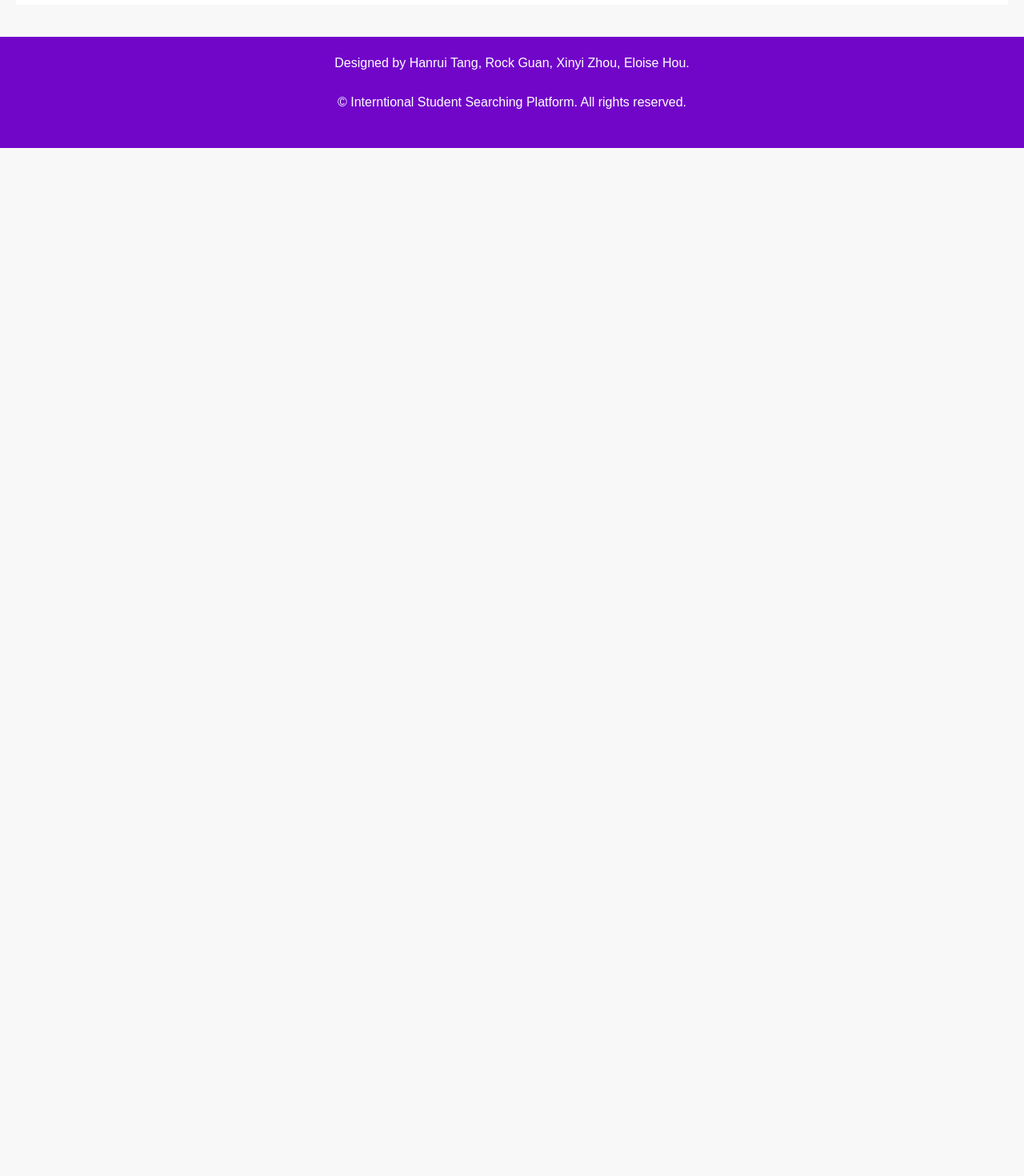
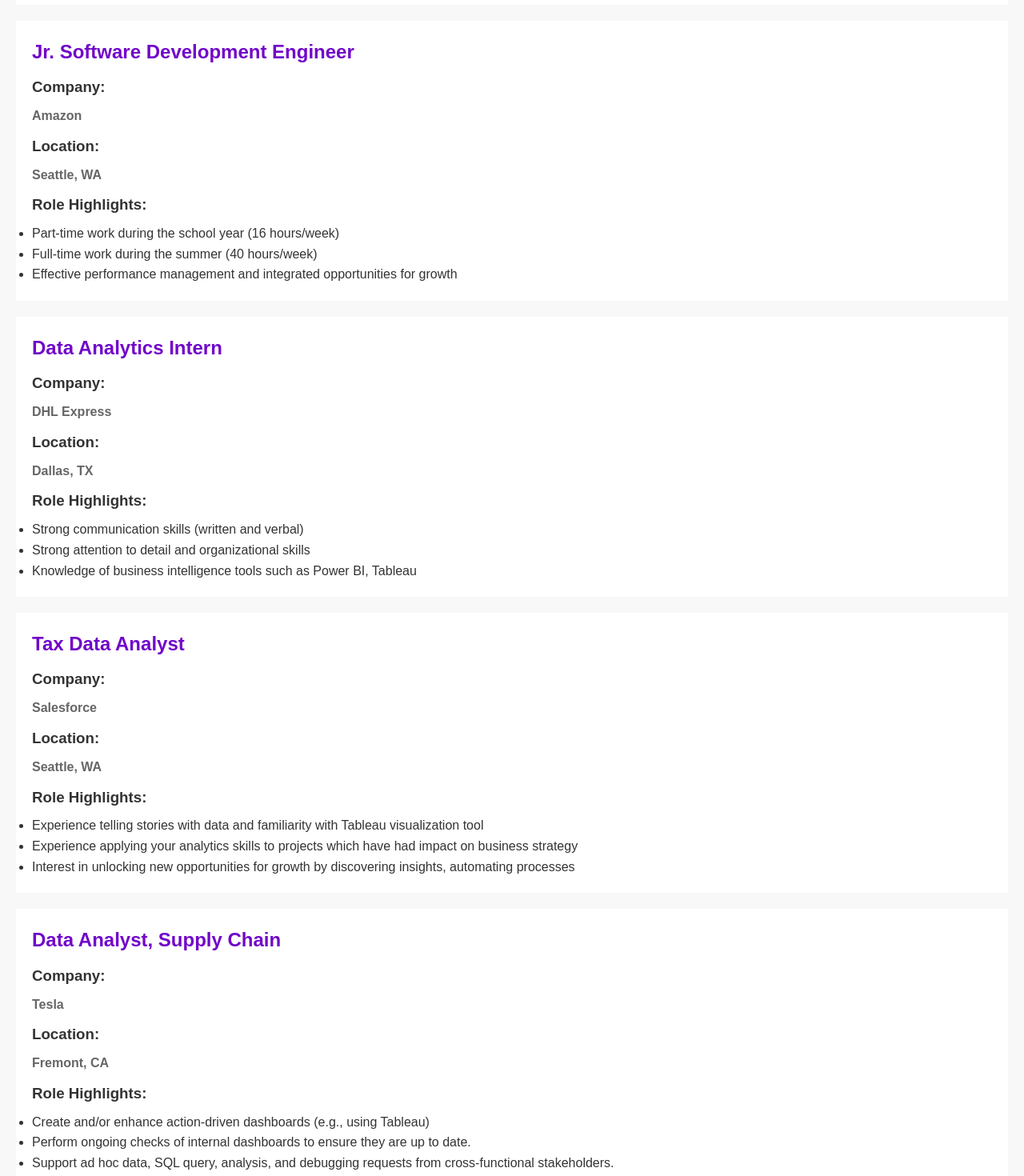
Before and after one commit to info340b-sp24/group08, a React (Create React App) app: page /listings in a window 1280 px wide. Shown: the part 1160-2630 px from the top of the page at 80% size. Before the commit the page ends 1345 px from the top, so only its background shows below. Built offline with nearby package versions, Linux system fonts and the light colour scheme.

Commit message:
rock update

```diff
--- a/src/Listings.js
+++ b/src/Listings.js
@@ -40,36 +40,106 @@
         <form onSubmit={handleSubmit} id="search-form">
           <div>
             <label htmlFor="jobTitleInput">Search by Job Title:</label>
-            <input type="text" name="jobTitle" id="jobTitleInput" onChange={handleInputChange} value={searchParams.jobTitle} placeholder="Enter job title" />
+            <input
+              type="text"
+              name="jobTitle"
+              id="jobTitleInput"
+              onChange={handleInputChange}
+              value={searchParams.jobTitle}
+              placeholder="Enter job title"
+            />
 
             <label htmlFor="locationInput">Search by Location:</label>
-            <input type="text" name="jobLocation" id="locationInput" onChange={handleInputChange} value={searchParams.jobLocation} placeholder="Enter location" />
+            <input
+              type="text"
+              name="jobLocation"
+              id="locationInput"
+              onChange={handleInputChange}
+              value={searchParams.jobLocation}
+              placeholder="Enter location"
+            />
 
             <label htmlFor="industryInput">Search by Industry:</label>
-            <input type="text" name="jobIndustry" id="industryInput" onChange={handleInputChange} value={searchParams.jobIndustry} placeholder="Enter Industry" />
+            <input
+              type="text"
+              name="jobIndustry"
+              id="industryInput"
+              onChange={handleInputChange}
+              value={searchParams.jobIndustry}
+              placeholder="Enter Industry"
+            />
 
             <label htmlFor="salaryInput">Search by Salary Range:</label>
-            <input type="text" name="jobSalary" id="salaryInput" onChange={handleInputChange} value={searchParams.jobSalary} placeholder="Enter Salary Range" />
+            <input
+              type="text"
+              name="jobSalary"
+              id="salaryInput"
+              onChange={handleInputChange}
+              value={searchParams.jobSalary}
+              placeholder="Enter Salary Range"
+            />
           </div>
-          <button type="submit" aria-label="Apply Filter"><i className="fas fa-filter"></i> Apply Filter</button>
+          <button type="submit" aria-label="Apply Filter">
+            <i className="fas fa-filter"></i> Apply Filter
+          </button>
         </form>
       </section>
 
-      {jobs.map((job, index) => (
-        <div key={index}>
-          <h2>{job.title}</h2>
+      <div>
+        <h2>Jr. Software Development Engineer</h2>
         <h3>Company:</h3>
-          <h4>{job.company}</h4>
+        <h4>Amazon</h4>
         <h3>Location:</h3>
-          <h4>{job.location}</h4>
+        <h4>Seattle, WA</h4>
         <h3>Role Highlights:</h3>
         <ul>
-            {job.highlights.map((highlight, i) => (
-              <li key={i}>{highlight}</li>
-            ))}
+          <li>Part-time work during the school year (16 hours/week)</li>
+          <li>Full-time work during the summer (40 hours/week)</li>
+          <li>Effective performance management and integrated opportunities for growth</li>
         </ul>
       </div>
-      ))}
+
+      <div>
+        <h2>Data Analytics Intern</h2>
+        <h3>Company:</h3>
+        <h4>DHL Express</h4>
+        <h3>Location:</h3>
+        <h4>Dallas, TX</h4>
+        <h3>Role Highlights:</h3>
+        <ul>
+          <li>Strong communication skills (written and verbal)</li>
+          <li>Strong attention to detail and organizational skills</li>
+          <li>Knowledge of business intelligence tools such as Power BI, Tableau</li>
+        </ul>
+      </div>
+
+      <div>
+        <h2>Tax Data Analyst</h2>
+        <h3>Company:</h3>
+        <h4>Salesforce</h4>
+        <h3>Location:</h3>
+        <h4>Seattle, WA</h4>
+        <h3>Role Highlights:</h3>
+        <ul>
+          <li>Experience telling stories with data and familiarity with Tableau visualization tool</li>
+          <li>Experience applying your analytics skills to projects which have had impact on business strategy</li>
+          <li>Interest in unlocking new opportunities for growth by discovering insights, automating processes</li>
+        </ul>
+      </div>
+
+      <div>
+        <h2>Data Analyst, Supply Chain</h2>
+        <h3>Company:</h3>
+        <h4>Tesla</h4>
+        <h3>Location:</h3>
+        <h4>Fremont, CA</h4>
+        <h3>Role Highlights:</h3>
+        <ul>
+          <li>Create and/or enhance action-driven dashboards (e.g., using Tableau)</li>
+          <li>Perform ongoing checks of internal dashboards to ensure they are up to date.</li>
+          <li>Support ad hoc data, SQL query, analysis, and debugging requests from cross-functional stakeholders.</li>
+        </ul>
+      </div>
     </main>
   );
 };
```
Lines whose indentation alone changed are shown as unchanged.
